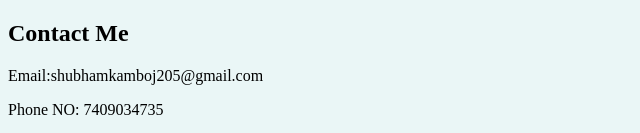
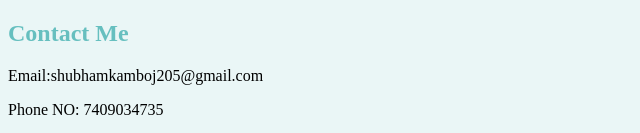
Before and after one commit to Shubhamkamboj2/mycv, a plain HTML site: page contacts.html in a window 1280 px wide. Shown: the top 133 px of the page, without its empty margins (0-640 px from the left). Drawn offline with Linux system fonts and the light colour scheme.

Commit message:
Update styles.css

```diff
--- a/styles.css
+++ b/styles.css
@@ -6,3 +6,4 @@ hr  {border-color: grey;
 h1 {background-color: #006565;
     color: #EAF6F6;}
 h3 {color: #66BFBF;}
+h2 {color: #66BFBF;}
```
